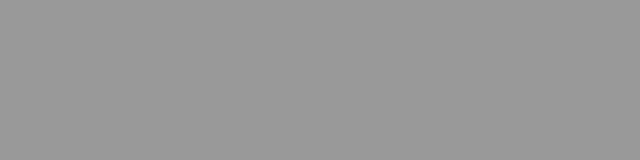
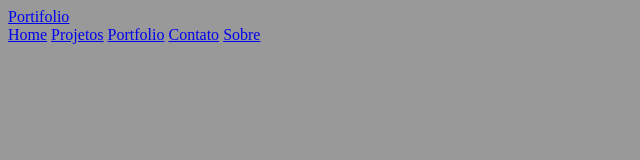
Before and after one commit to Jeftellima/portifolio, a plain HTML site: page index.html in a window 1280 px wide. Shown: the whole page, without its empty margins (0-640 px from the left). Drawn offline with Linux system fonts and the light colour scheme.

Commit message:
2 - Adicionado links no arquivo html.

```diff
--- a/index.html
+++ b/index.html
@@ -9,7 +9,15 @@
      <link rel="stylesheet" href="css/style.css">
 </head>
 <body>
+     <a href="#" class="logo">Portifolio</a>
 
+     <div class="nav">
+        <a href="#home">Home</a>
+        <a href="#projetos">Projetos</a>
+        <a href="#porftolio">Portfolio</a>
+        <a href="#contato">Contato</a>
+        <a href="#sobre">Sobre</a>
+     </div>
 </body>
 <script src="js/script.js"></script></script:src>
 </html>
--- a/js/script.js
+++ b/js/script.js
@@ -1,3 +1,3 @@
 
 
-alert("hello word");
+// alert("hello word");//
```
